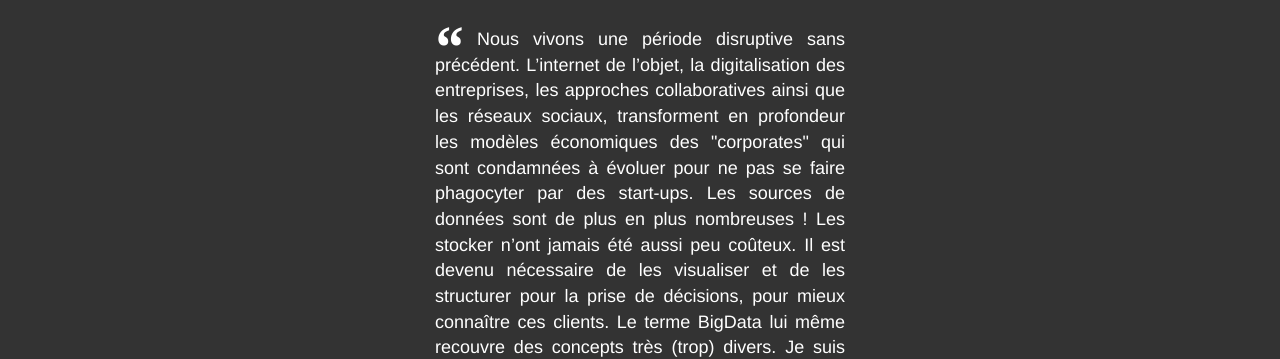
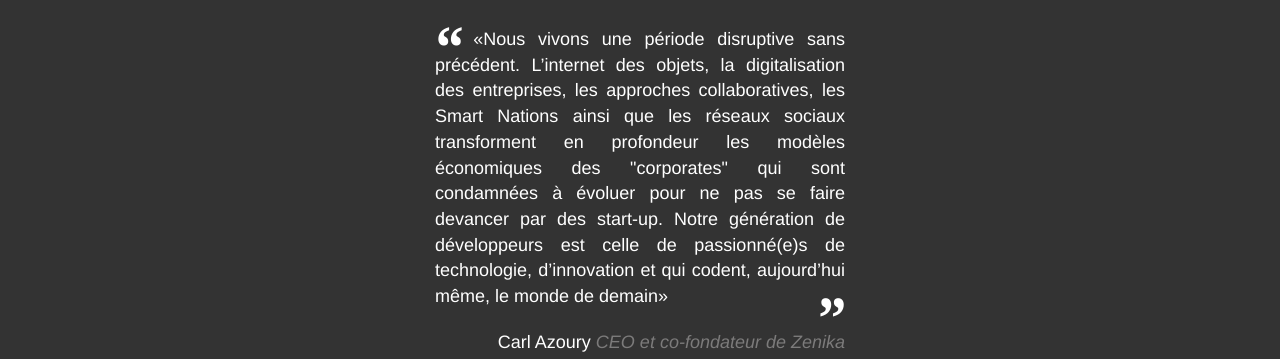
Before and after one commit to cazoury/codingtheworld, a website: page index.html in a window 1280 px wide. Shown: the part 593-952 px from the top of the page. Drawn offline with nearby package versions, Linux system fonts and the light colour scheme.

Commit message:
Update index.html

```diff
--- a/index.html
+++ b/index.html
@@ -72,15 +72,7 @@
 
 <blockquote>
     <p>
-        &nbsp;&nbsp;&nbsp;Nous vivons une période disruptive sans précédent. L’internet de l’objet, la
-        digitalisation
-        des entreprises,
-        les approches collaboratives ainsi que les réseaux sociaux, transforment en profondeur les modèles
-        économiques des "corporates" qui sont condamnées à évoluer pour ne pas se faire phagocyter par des
-        start-ups. Les sources de données sont de plus en plus nombreuses ! Les stocker n’ont jamais été aussi peu
-        coûteux. Il est devenu nécessaire de les visualiser et de les structurer pour la prise de décisions, pour
-        mieux connaître ces clients. Le terme BigData lui même recouvre des concepts très (trop) divers. Je suis
-        fière que nos équipes vous accompagnent dans votre transformation et codent, pour vous, le monde de demain
+        &nbsp;&nbsp;&nbsp;«Nous vivons une période disruptive sans précédent. L’internet des objets, la digitalisation des entreprises, les approches collaboratives, les Smart Nations ainsi que les réseaux sociaux transforment en profondeur les modèles économiques des "corporates" qui sont condamnées à évoluer pour ne pas se faire devancer par des start-up. Notre génération de développeurs est celle de passionné(e)s de technologie, d’innovation et qui codent, aujourd’hui même, le monde de demain»
     </p>
     <div>
         <span>Carl Azoury</span>
```
